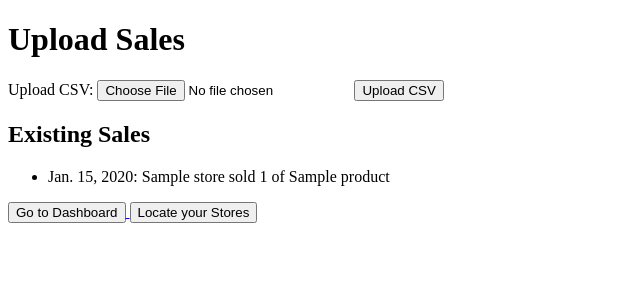
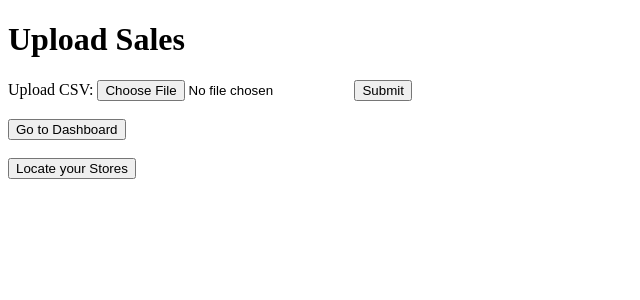
Before and after one commit to rawansr7/supply_chain, a Django app: page /upload_sales/ in a window 1280 px wide. Shown: the top 300 px of the page, without its empty margins (0-640 px from the left). Run offline with Django 3.2, Linux system fonts and the light colour scheme; a user stored in the database is signed in; tables that the repository leaves empty hold one stand-in row (values such as "Sample post").

Commit message:
minor changes

```diff
--- a/analysis/data_scripts/get_unique_products.py
+++ b/analysis/data_scripts/get_unique_products.py
@@ -1,13 +1,11 @@
 import pandas as pd
 
 # Load the sales dataset
-sales_file = "../data/sales_train_evaluation.csv"  # Update with the path to your file
-sales_data = pd.read_csv(sales_file)
+sales_data = pd.read_csv("../data/sales_train_evaluation.csv")
 
 # Extract unique products with their department and category IDs
 # Assuming dept_id and cat_id are in the file with item_id
 unique_products = sales_data[["item_id", "dept_id", "cat_id"]].drop_duplicates()
 
 # Save the unique products to a new CSV file
-output_file = "../data/unique_products.csv"
-unique_products.to_csv(output_file, index=False)
+unique_products.to_csv("../data/unique_products.csv", index=False)
--- a/analysis/data_scripts/prepare_embeddings.py
+++ b/analysis/data_scripts/prepare_embeddings.py
@@ -3,13 +3,11 @@ import pandas as pd
 import json
 
 # Set your OpenAI API key
-with open("../data/openai_api_key.txt") as f:
-    openai.api_key = f.read().strip()
+openai.api_key = "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"
 
 
 # Function to generate embeddings
 def get_embedding(text, model="text-embedding-3-large"):
-    print("calling")
     response = openai.Embedding.create(input=text, model=model, dimensions=256)
     return response["data"][0]["embedding"]
 
--- a/authentication/urls.py
+++ /dev/null
@@ -1,9 +0,0 @@
-from django.urls import path
-from . import views
-
-
-urlpatterns = [
-    path("signup/", views.signup_view, name="signup"),
-    path("login/", views.login_view, name="login"),
-    path("logout/", views.logout_view, name="logout"),
-]
--- a/forecasting/urls.py
+++ /dev/null
@@ -1,10 +0,0 @@
-from django.urls import path
-from . import views
-
-urlpatterns = [
-    path("register_company/", views.register_company, name="register_company"),
-    path("upload_sales/", views.upload_sales, name="upload_sales"),
-    path("locate_stores/", views.locate_stores, name="locate_stores"),
-    path("", views.dashboard, name="dashboard"),
-    path("run_forecast/", views.run_forecast, name="run_forecast"),
-]
--- a/forecasting/views.py
+++ b/forecasting/views.py
@@ -10,11 +10,9 @@ import pandas as pd
 def register_company(request):
     if request.method == "POST":
         name = request.POST.get("name")
-        company = Company(user=request.user, name=name)
-        company.save()
+        Company.objects.create(user=request.user, name=name)
         return redirect("upload_sales")
-
-    if request.method == "GET":
+    else:
         return render(request, "register_company.html")
 
 
@@ -45,14 +43,8 @@ def upload_sales(request):
         Sale.objects.bulk_create(sales_to_create)
 
         return redirect("dashboard")
-
-    if request.method == "GET":
-        sales = Sale.objects.filter(store__company=request.user.company)
-        return render(
-            request,
-            "upload_sales.html",
-            {"sales": sales},
-        )
+    else:
+        return render(request, "upload_sales.html")
 
 
 @login_required
--- a/supply_chain/urls.py
+++ b/supply_chain/urls.py
@@ -14,9 +14,18 @@ Including another URLconf
     2. Add a URL to urlpatterns:  path('blog/', include('blog.urls'))
 """
 
-from django.urls import path, include
+from django.urls import path
+import forecasting.views as forecasting_views
+import authentication.views as authentication_views
 
 urlpatterns = [
-    path("", include("authentication.urls")),
-    path("", include("forecasting.urls")),
+    path("signup/", authentication_views.signup_view, name="signup"),
+    path("login/", authentication_views.login_view, name="login"),
+    path("logout/", authentication_views.logout_view, name="logout"),
+    path("register_company/", forecasting_views.register_company, name="register_company"),
+    path("upload_sales/", forecasting_views.upload_sales, name="upload_sales"),
+    path("locate_stores/", forecasting_views.locate_stores, name="locate_stores"),
+    path("", forecasting_views.dashboard, name="dashboard"),
+    path("run_forecast/", forecasting_views.run_forecast, name="run_forecast"),
+
 ]
--- a/templates/upload_sales.html
+++ b/templates/upload_sales.html
@@ -9,18 +9,14 @@
       {% csrf_token %}
       <label for="file">Upload CSV:</label>
       <input type="file" name="file" id="file" accept=".csv" required>
-      <button type="submit" name="upload_csv">Upload CSV</button>
+      <button type="submit">Submit</button>
     </form>
-    <!-- List Existing Sales -->
-    <h2>Existing Sales</h2>
-    <ul>
-      {% for sale in sales %}
-        <li>{{ sale.date }}: {{ sale.store.name }} sold {{ sale.sold }} of {{ sale.product.name }}</li>
-      {% endfor %}
-    </ul>
+    <br>
     <a href="{% url 'dashboard' %}">
       <button type="button">Go to Dashboard</button>
     </a>
+    <br>
+    <br>
     <a href="{% url 'locate_stores' %}">
       <button type="button">Locate your Stores</button>
     </a>
```
Also changed, not shown: analysis/data_scripts/reduce_data.py (+5 -3 lines), 3 other files.
